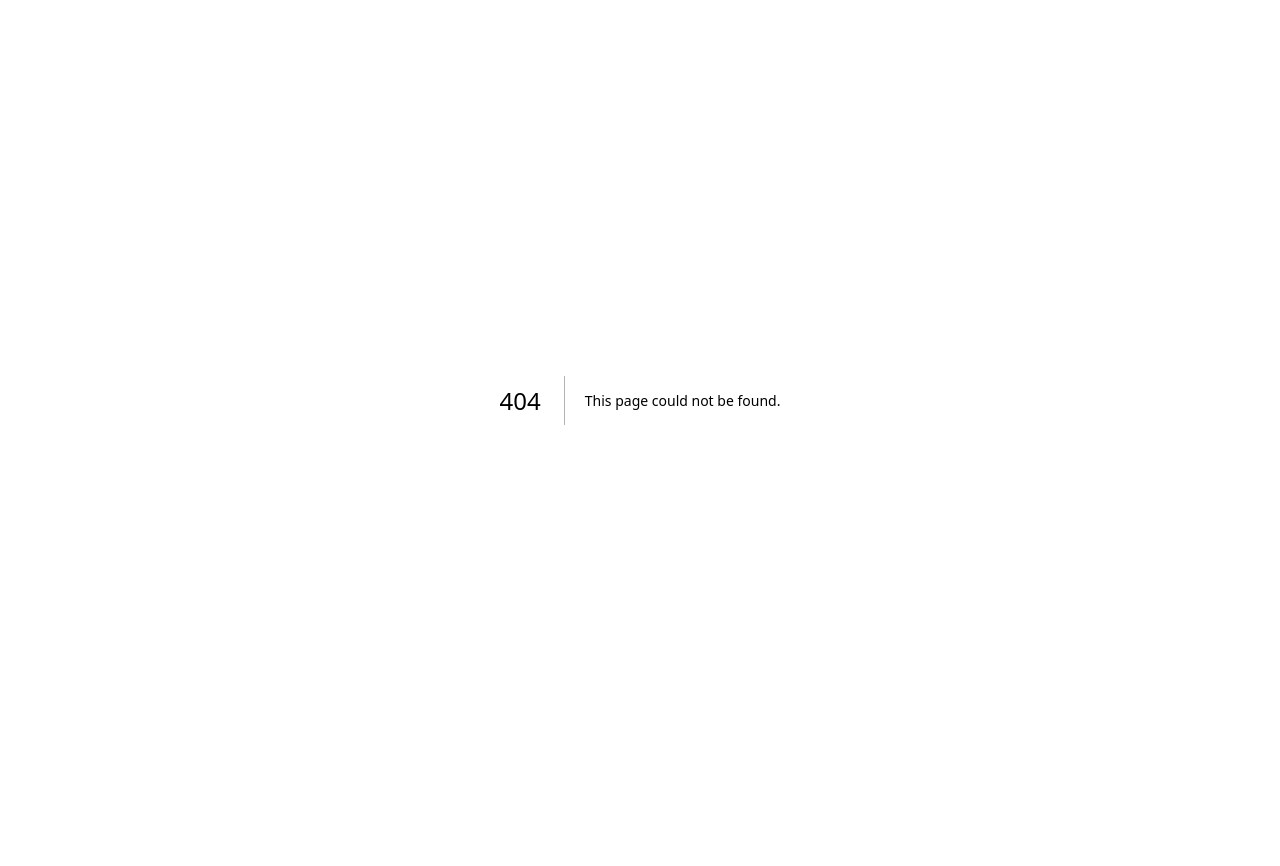
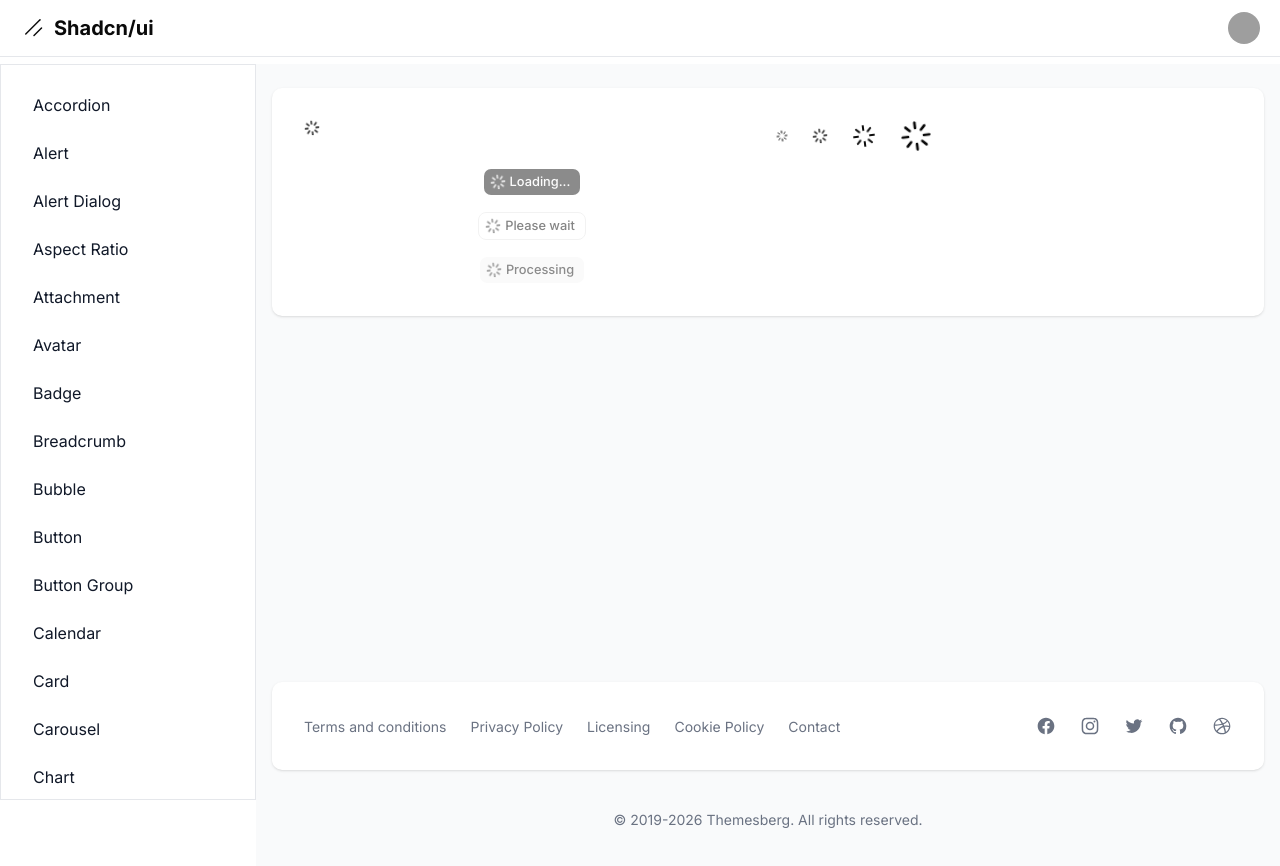
Before and after one commit to AndreDev12/shadcn-dashboard, a Next.js app: page /dashboard/spinner in a window 1280 px wide. Before the commit this address had no page. Shown: the top 866 px of the page. Before the commit the page ends 800 px from the top, so only its background shows below. Built offline with nearby package versions, Linux system fonts and the light colour scheme; grey boxes are pictures that could not be loaded.

Commit message:
Components: Spinner

```diff
--- a/src/app/dashboard/layout.tsx
+++ b/src/app/dashboard/layout.tsx
@@ -63,6 +63,7 @@ const links = [
   { name: 'sheet', href: 'sheet' },
   { name: 'skeleton', href: 'skeleton' },
   { name: 'slider', href: 'slider' },
+  { name: 'spinner', href: 'spinner' },
 ].sort((a, b) => a.name.localeCompare(b.name));
 
 export default function DashboardLayout({
--- /dev/null
+++ b/src/app/dashboard/spinner/page.tsx
@@ -0,0 +1,31 @@
+import { Button, Spinner } from '@/components/ui';
+
+export default function Page() {
+  return (
+    <div className="grid grid-cols-2 gap-4">
+      <Spinner />
+
+      <div className="flex items-center gap-6">
+        <Spinner className="size-3" />
+        <Spinner className="size-4" />
+        <Spinner className="size-6" />
+        <Spinner className="size-8" />
+      </div>
+
+      <div className="flex flex-col items-center gap-4">
+        <Button disabled size="sm">
+          <Spinner data-icon="inline-start" />
+          Loading...
+        </Button>
+        <Button variant="outline" disabled size="sm">
+          <Spinner data-icon="inline-start" />
+          Please wait
+        </Button>
+        <Button variant="secondary" disabled size="sm">
+          <Spinner data-icon="inline-start" />
+          Processing
+        </Button>
+      </div>
+    </div>
+  );
+}
--- a/src/components/ui/spinner.tsx
+++ b/src/components/ui/spinner.tsx
@@ -1,15 +1,24 @@
-import { Loader2Icon } from 'lucide-react';
+// import { Loader2Icon } from 'lucide-react';
+import { LoaderIcon } from 'lucide-react';
 
 import { cn } from '@/lib';
 
 function Spinner({ className, ...props }: React.ComponentProps<'svg'>) {
   return (
-    <Loader2Icon
+    <LoaderIcon
+      data-slot="spinner"
       role="status"
       aria-label="Loading"
       className={cn('size-4 animate-spin', className)}
       {...props}
     />
+    // <Loader2Icon
+    //   data-slot="spinner"
+    //   role="status"
+    //   aria-label="Loading"
+    //   className={cn('size-4 animate-spin', className)}
+    //   {...props}
+    // />
   );
 }
 
```
